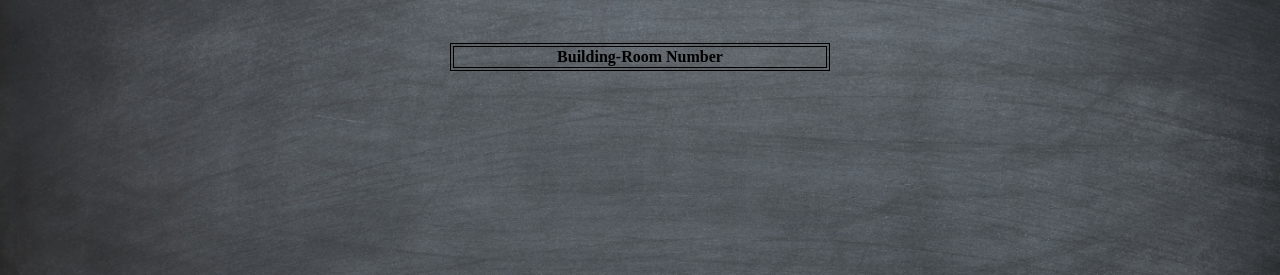
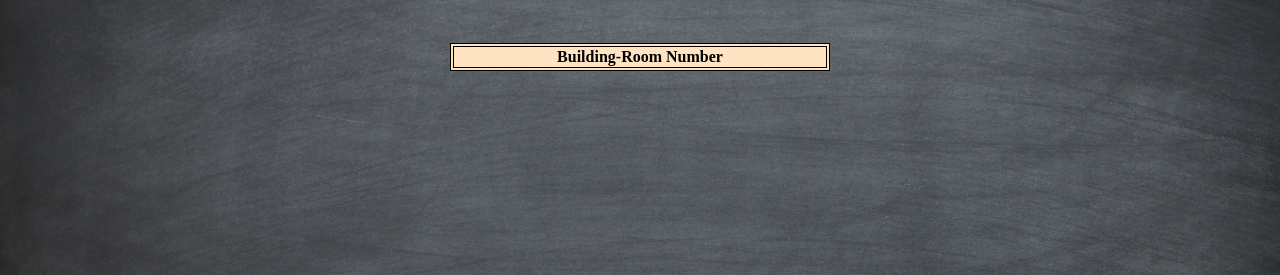
Before and after one commit to kyle-litton/FinalProject, a Flask app: template templates/result.html in a window 1280 px wide. Shown: the part 145-420 px from the top of the page. Run offline with Flask 2, Linux system fonts and the light colour scheme; the template is opened without the code that fills it, so the values that code supplies are empty.

Commit message:
table color change

```diff
--- a/templates/result.html
+++ b/templates/result.html
@@ -22,7 +22,7 @@
       <h1 align="center" > RU Classroom</h1>
       <h3 align="center">Empty classrooms on {{ campus }} at {{ hour }}:{{ minutes }} {{ amOrPm }} on {{ day }}:</h3>
       <br>
-      <table align="center">
+      <table align="center" style="background-color:bisque">
          <tr>
             <td align = "center"> <b> Building-Room Number </b> </td>
          </tr>
```
